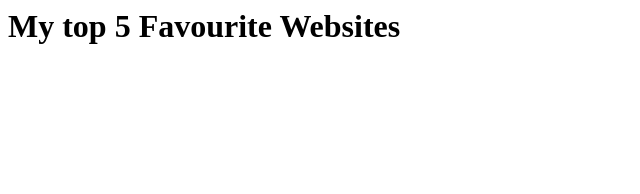
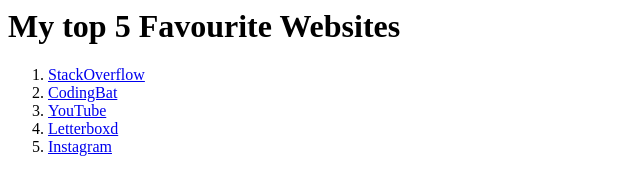
Before and after one commit to patrickmbarker/webdevbootcamp, a plain HTML site: page 3.2 Anchor Elements/index.html in a window 1280 px wide. Shown: the whole page, without its empty margins (0-640 px from the left). Drawn offline with Linux system fonts and the light colour scheme.

Commit message:
Favorite websites html

```diff
--- a/3.2 Anchor Elements/index.html
+++ b/3.2 Anchor Elements/index.html
@@ -1,2 +1,9 @@
 <h1>My top 5 Favourite Websites</h1>
 <!-- Write your code below -->
+<ol>
+    <li><a href="https://stackoverflow.com/">StackOverflow</a></li>
+    <li><a href="https://codingbat.com/python/">CodingBat</a></li>
+    <li><a href="https://www.youtube.com/">YouTube</a></li>
+    <li><a href="https://letterboxd.com/">Letterboxd</a></li>
+    <li><a href="https://www.instagram.com/">Instagram</a></li>
+</ol>
```
